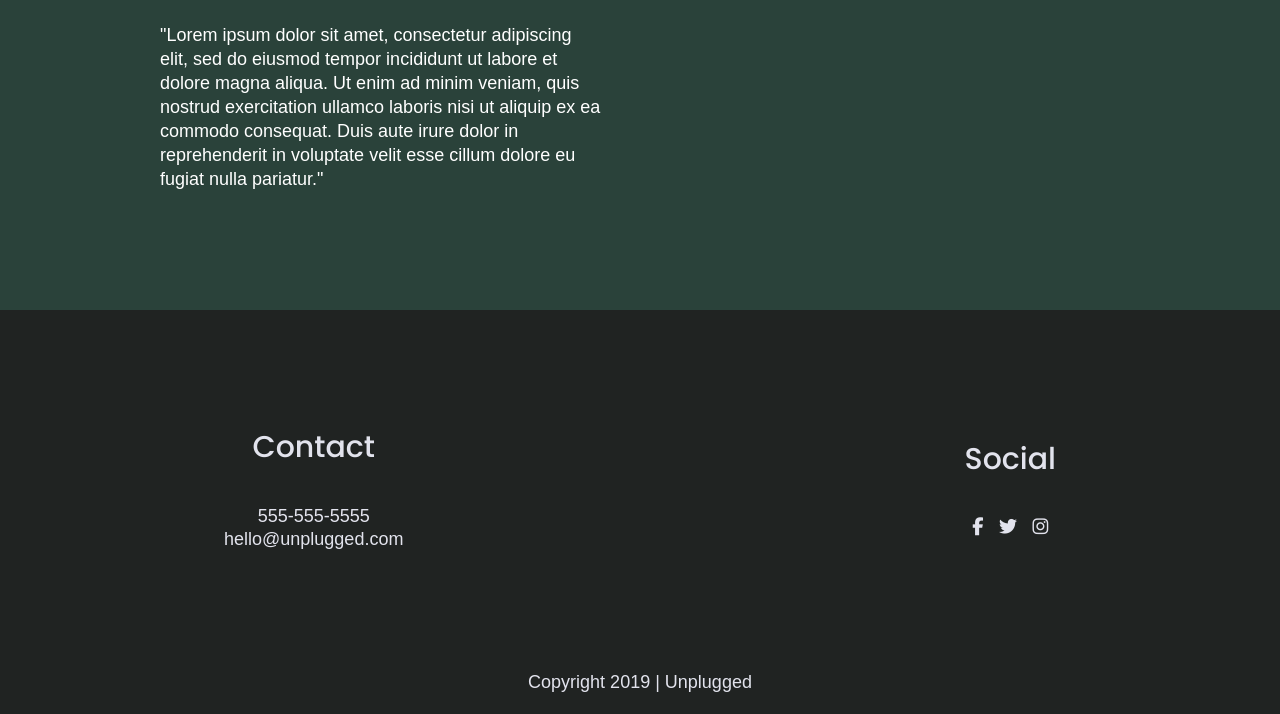
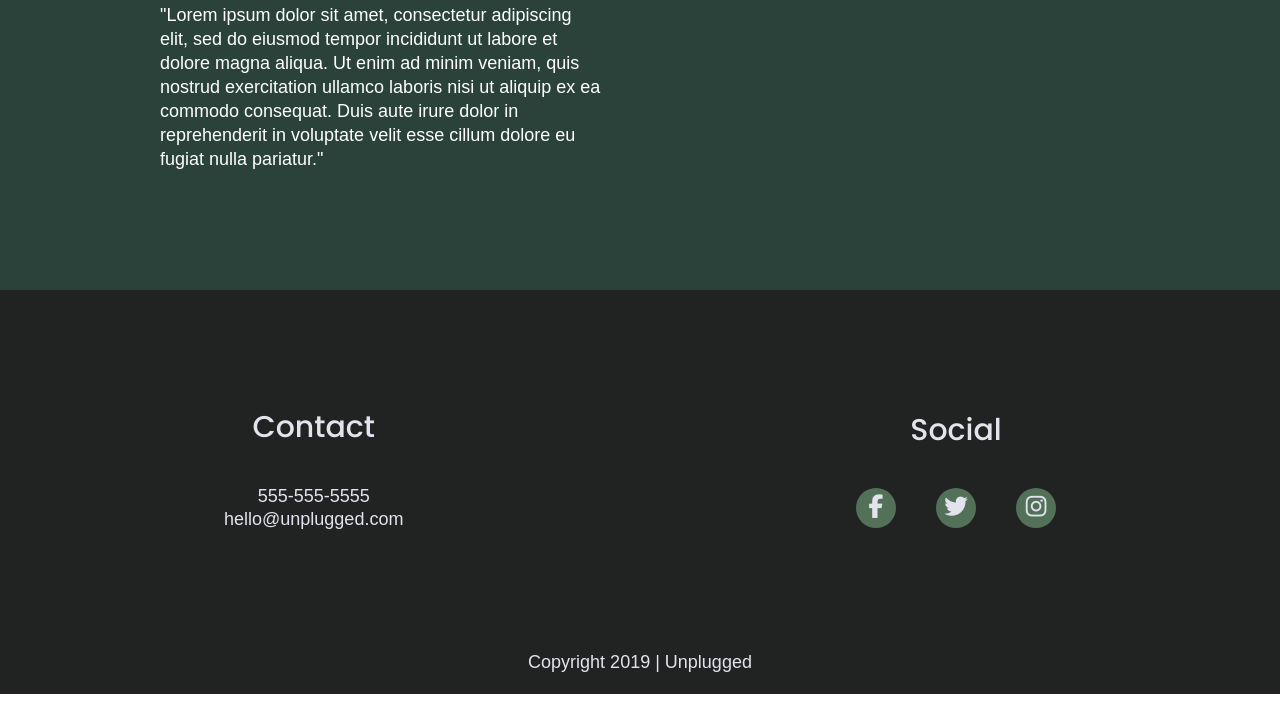
Before and after one commit to IAmTylerKing/unplugged-responsive-project, a website built with Parcel: page index.html in a window 1280 px wide. Shown: the part 2255-2969 px from the top of the page. Built offline with nearby package versions, Linux system fonts and the light colour scheme; files whose address does not match are found by name.

Commit message:
Added social icon styles to base styles and tablet

```diff
--- a/css/main.css
+++ b/css/main.css
@@ -125,7 +125,7 @@ h4 {
 
 p {
   font-size: 0.875em;
-  line-height: 1.125em;
+  line-height: 1.185em;
 }
 
 img {
@@ -341,12 +341,6 @@ footer .social-icons {
   align-items: center;
 }
 
-footer .social-icons p {
-  display: flex;
-  justify-content: center;
-  align-items: center;
-}
-
 footer .contact {
   margin-bottom: 50px;
 }
@@ -358,6 +352,21 @@ footer .content-wrapper {
 
 footer .copyright {
   margin: 20px 0;
+}
+
+footer  .social-icons p i {
+ font-size: 1.3125em;
+
+}
+
+footer .social-icons p {
+  background-color: #527158;
+  border-radius: 50%;
+  width: 40px;
+  height: 40px;
+  display: flex;
+  justify-content: center;
+  align-items: center;
 }
 
 /* About Page */
@@ -595,6 +604,10 @@ footer .copyright {
     width:62%;
   }
 
+  .features i {
+    margin-bottom: 30px;
+  }
+
   /* Reviews */
 
   .reviews article {
@@ -642,6 +655,11 @@ footer .copyright {
 
   footer .copyright {
     width: 100%;
+  }
+
+  footer .social-icons {
+    width: 12.5em;
+    justify-content: space-between;
   }
 
   /* ==========================================================================
```
